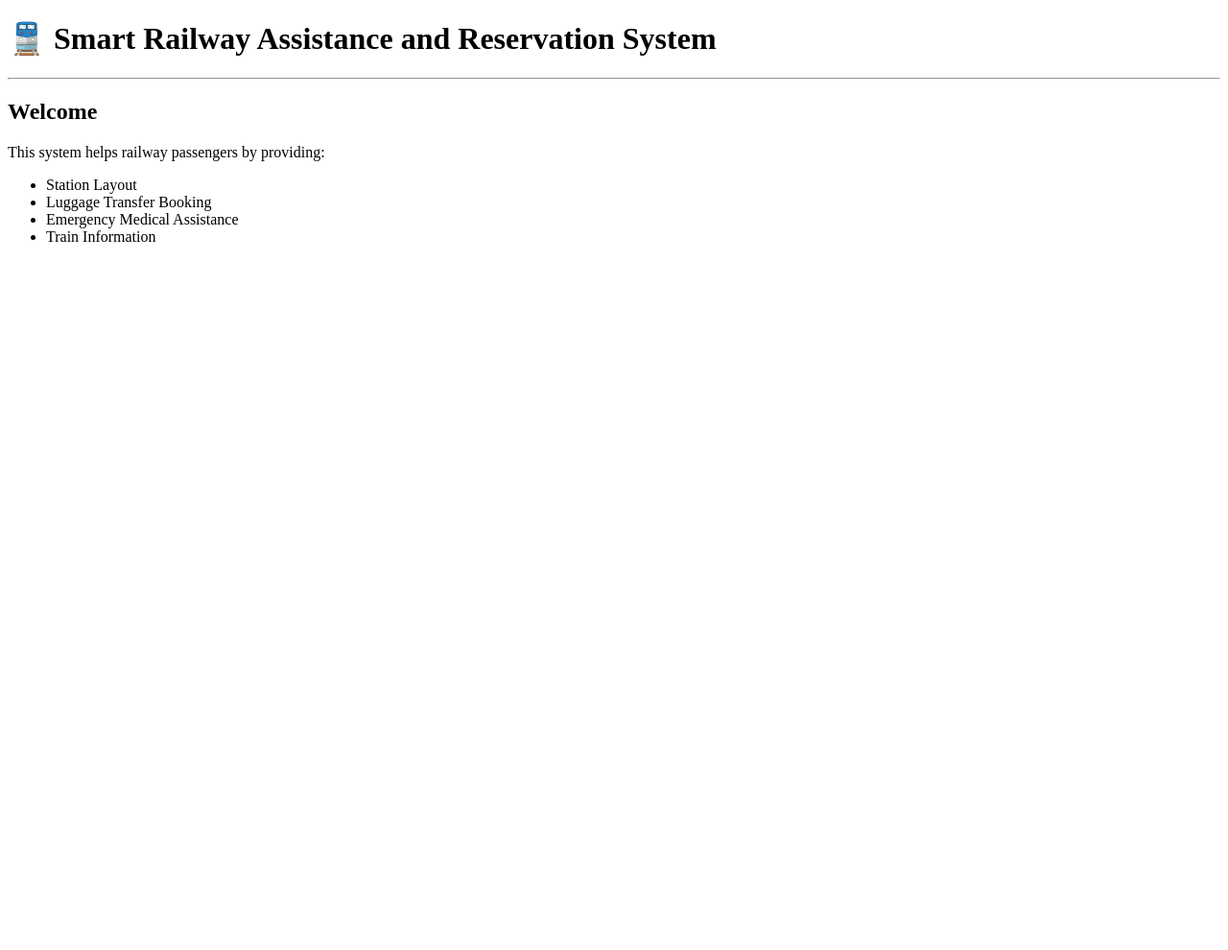
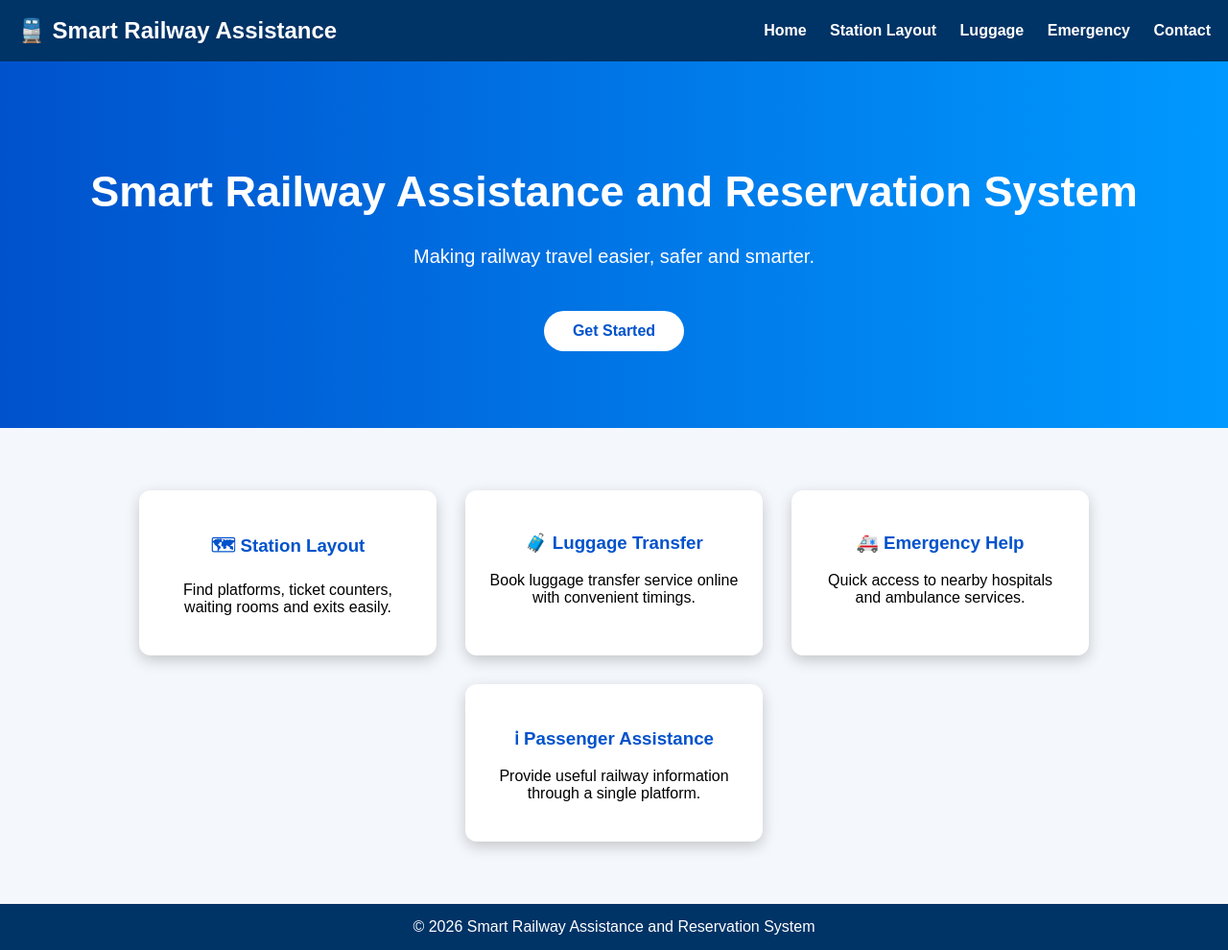
Before and after one commit to devanandadevus2004-alt/Smart-Railway-Assistance-System, a Django app: page / in a window 1280 px wide. Shown: the whole page at 96% size. Before the commit the page ends 252 px from the top, so only its background shows below. Run offline with Django 4.2, Linux system fonts and the light colour scheme.

Commit message:
Designed attractive homepage UI

```diff
--- a/templates/index.html
+++ b/templates/index.html
@@ -2,23 +2,139 @@
 <html>
 <head>
     <title>Smart Railway Assistance System</title>
+    <style>
+        body{
+            margin:0;
+            font-family:Arial, sans-serif;
+            background:#f4f7fb;
+        }
+
+        .navbar{
+            background:#003366;
+            color:white;
+            padding:18px;
+            display:flex;
+            justify-content:space-between;
+            align-items:center;
+        }
+
+        .navbar h2{
+            margin:0;
+        }
+
+        .menu a{
+            color:white;
+            text-decoration:none;
+            margin-left:20px;
+            font-weight:bold;
+        }
+
+        .hero{
+            text-align:center;
+            padding:80px 20px;
+            background:linear-gradient(to right,#0052cc,#0099ff);
+            color:white;
+        }
+
+        .hero h1{
+            font-size:45px;
+        }
+
+        .hero p{
+            font-size:20px;
+        }
+
+        .btn{
+            display:inline-block;
+            margin-top:25px;
+            padding:12px 30px;
+            background:white;
+            color:#0052cc;
+            text-decoration:none;
+            border-radius:30px;
+            font-weight:bold;
+        }
+
+        .features{
+            display:flex;
+            justify-content:center;
+            flex-wrap:wrap;
+            margin:50px;
+        }
+
+        .card{
+            background:white;
+            width:260px;
+            margin:15px;
+            padding:25px;
+            border-radius:12px;
+            box-shadow:0 5px 15px rgba(0,0,0,0.2);
+            text-align:center;
+        }
+
+        .card h3{
+            color:#0052cc;
+        }
+
+        footer{
+            background:#003366;
+            color:white;
+            text-align:center;
+            padding:15px;
+            margin-top:40px;
+        }
+    </style>
 </head>
+
 <body>
 
-    <h1>🚆 Smart Railway Assistance and Reservation System</h1>
+<div class="navbar">
+    <h2>🚆 Smart Railway Assistance</h2>
 
-    <hr>
+    <div class="menu">
+        <a href="#">Home</a>
+        <a href="#">Station Layout</a>
+        <a href="#">Luggage</a>
+        <a href="#">Emergency</a>
+        <a href="#">Contact</a>
+    </div>
+</div>
 
-    <h2>Welcome</h2>
+<div class="hero">
+    <h1>Smart Railway Assistance and Reservation System</h1>
 
-    <p>This system helps railway passengers by providing:</p>
+    <p>Making railway travel easier, safer and smarter.</p>
 
-    <ul>
-        <li>Station Layout</li>
-        <li>Luggage Transfer Booking</li>
-        <li>Emergency Medical Assistance</li>
-        <li>Train Information</li>
-    </ul>
+    <a href="#" class="btn">Get Started</a>
+</div>
+
+<div class="features">
+
+<div class="card">
+<h3>🗺 Station Layout</h3>
+<p>Find platforms, ticket counters, waiting rooms and exits easily.</p>
+</div>
+
+<div class="card">
+<h3>🧳 Luggage Transfer</h3>
+<p>Book luggage transfer service online with convenient timings.</p>
+</div>
+
+<div class="card">
+<h3>🚑 Emergency Help</h3>
+<p>Quick access to nearby hospitals and ambulance services.</p>
+</div>
+
+<div class="card">
+<h3>ℹ Passenger Assistance</h3>
+<p>Provide useful railway information through a single platform.</p>
+</div>
+
+</div>
+
+<footer>
+© 2026 Smart Railway Assistance and Reservation System
+</footer>
 
 </body>
 </html>
```
